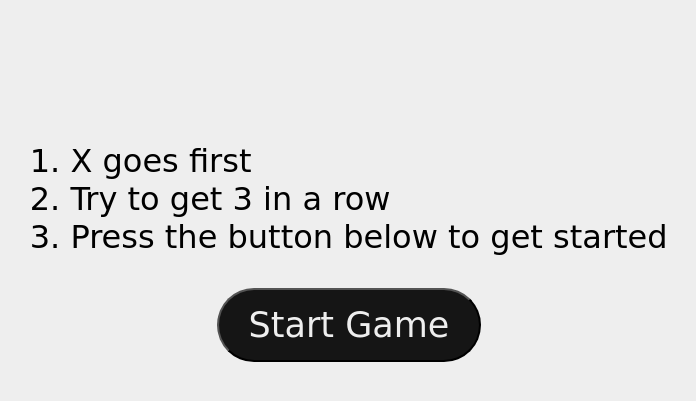
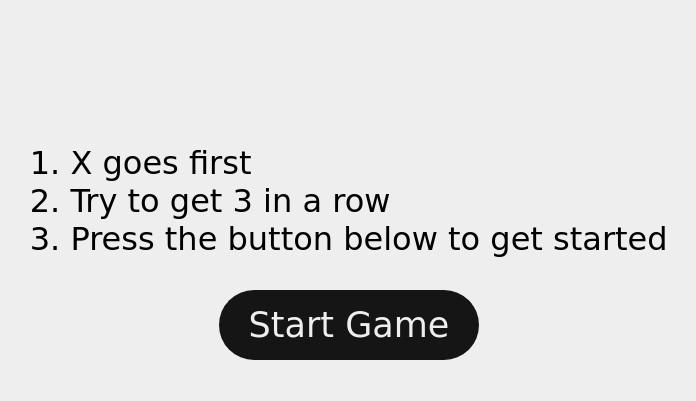
Before and after one commit to charliedodds/tic-tac-toe, a plain HTML site: page index.html in a window 1280 px wide. Shown: the part 305-706 px from the top of the page, without its empty margins (291-987 px from the left). Drawn offline with Linux system fonts and the light colour scheme; a web font is replaced by a local one.

Commit message:
Style reset button

```diff
--- a/index.css
+++ b/index.css
@@ -96,10 +96,10 @@ main {
   display: flex;
   position: fixed;
   width: 25rem;
-  height: 15rem;
+  height: 20rem;
   top: 50%;
   left: 50%;
-  margin-bottom: -7.5rem;
+  margin-bottom: -10rem;
   margin-left: -12.5rem;
   flex-direction: column;
   justify-content: space-evenly;
@@ -121,17 +121,22 @@ button {
   appearance: none;
   -moz-appearance: none;
   -webkit-appearance: none;
+  border: none;
+  cursor: pointer;
+  font-size: 1.75rem;
+  padding: 0.75rem 1.5rem;
+  font-family: inherit;
+  border-radius: 2.5rem;
+  display: flex;
+  justify-content: center;
+  align-items: center;
+  text-align: center;
 }
 
 .reset-btn {
   background-color: #eee;
   color: #151515;
   box-shadow: 0 0 20px #eeeeee33;
-  cursor: pointer;
-  font-size: 1.75rem;
-  padding: 0.75rem 1.5rem;
-  font-family: inherit;
-  border-radius: 2.5rem;
 }
 
 #instructions {
@@ -146,11 +151,6 @@ button {
 .start-btn {
   background-color: #151515;
   color: #eee;
-  cursor: pointer;
-  font-size: 1.75rem;
-  padding: 0.75rem 1.5rem;
-  font-family: inherit;
-  border-radius: 2.5rem;
 }
 
 @media (min-width: 426px) {
```
